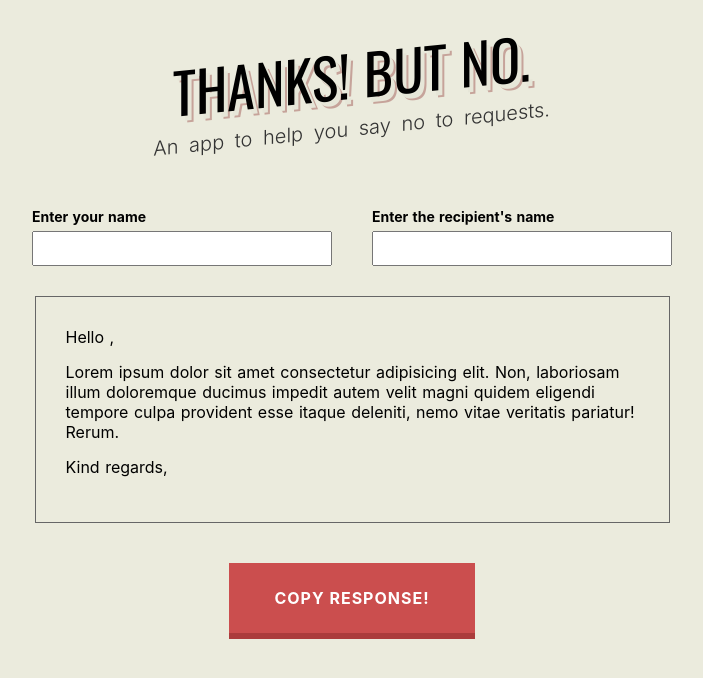
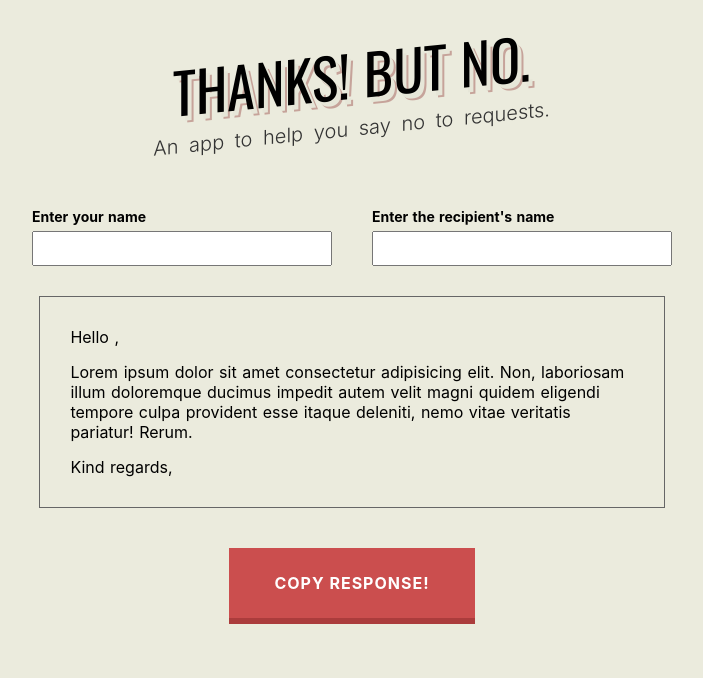
Before and after one commit to lynnewritescode/thanksbutno, a Nuxt app: page / in a window 1280 px wide. Shown: the top 678 px of the page, without its empty margins (288-991 px from the left). Built offline with nearby package versions, Linux system fonts and the light colour scheme.

Commit message:
Fix some styles

```diff
--- a/pages/index.vue
+++ b/pages/index.vue
@@ -32,14 +32,14 @@
 
         <section class="response">
           <p>
-            Hello {{name}},
+            Hello {{recipientName}},
           </p>
           <p>
             Lorem ipsum dolor sit amet consectetur adipisicing elit. Non, laboriosam illum doloremque ducimus impedit autem velit magni quidem eligendi tempore culpa provident esse itaque deleniti, nemo vitae veritatis pariatur! Rerum.
           </p>
           <p>
             Kind regards,<br />
-            {{recipientName}}
+            {{name}}
           </p>
         </section>
 
@@ -73,7 +73,7 @@ export default {
 
 .container {
   margin: 0 auto;
-  max-width: 1400px;
+  max-width: 830px;
   padding: 0 8%;
 }
 
@@ -118,9 +118,14 @@ main {
 
 .response {
   padding: 30px;
-  max-width: 635px;
   margin: 0 auto 30px;
   border: 1px solid #666666;
+
+  p {
+    &:last-of-type {
+      margin: 0;
+    }
+  }
 }
 
 p {
```
